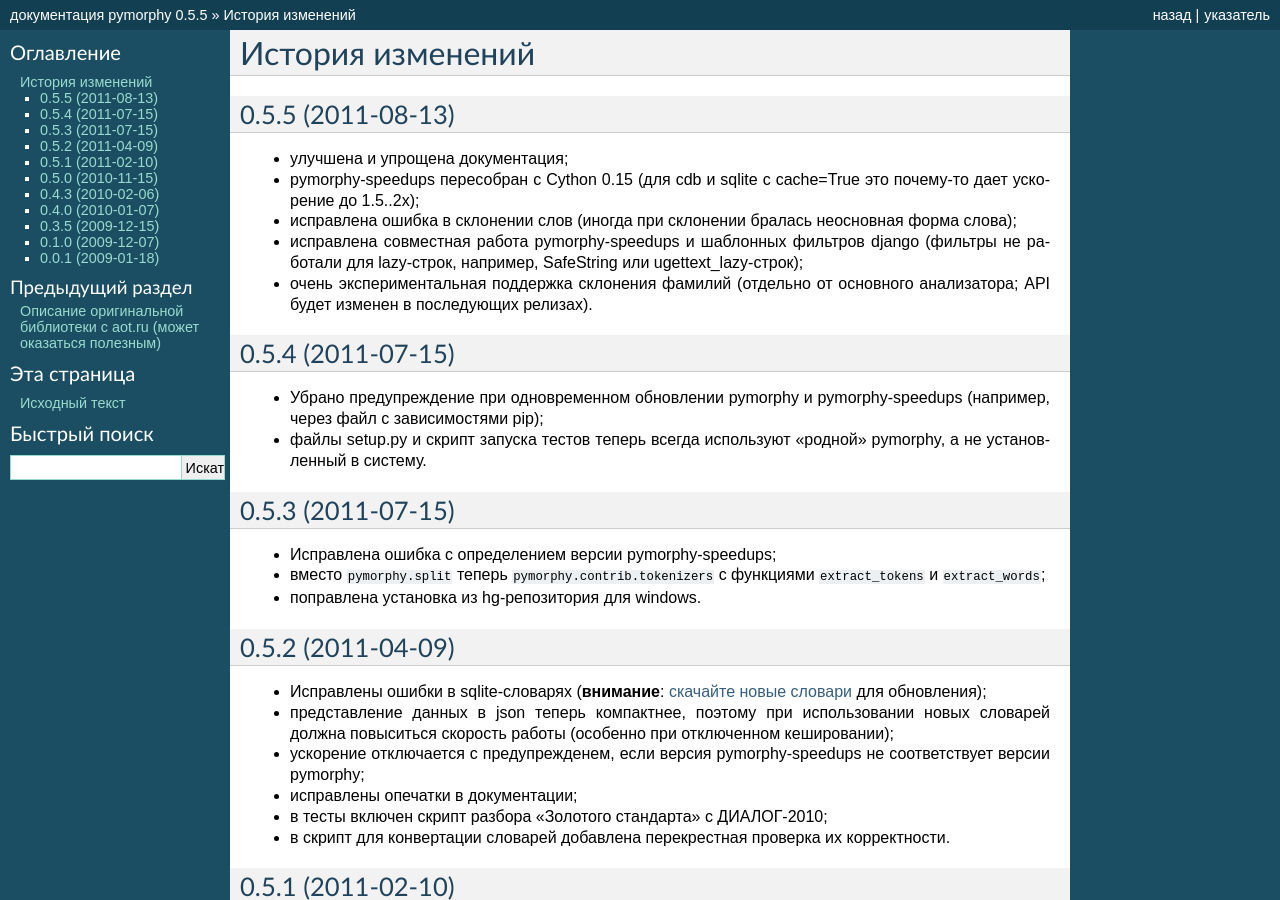
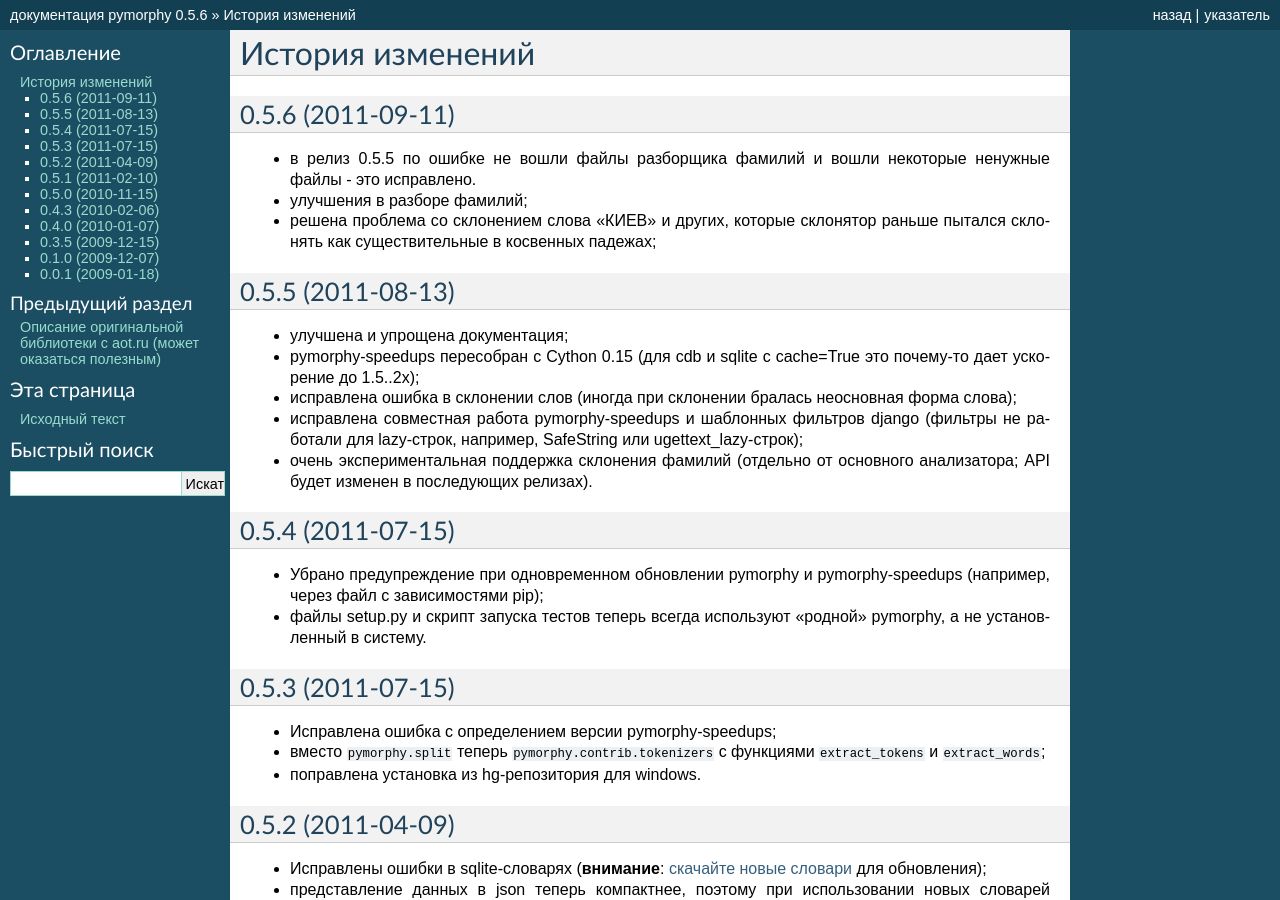
Before and after one commit to kmike/pymorphy, a Sphinx documentation site: the page built from docs/CHANGES.rst, in a window 1280 px wide and 900 px high. Built offline with Sphinx 7.4.7, drawn with Linux system fonts in a browser that asks for light colours; some of the changed text lies outside the part shown.

Commit message:
релиз 0.5.6

```diff
--- a/docs/CHANGES.rst
+++ b/docs/CHANGES.rst
@@ -1,6 +1,15 @@
 
 История изменений
 =================
+
+0.5.6 (2011-09-11)
+------------------
+
+* в релиз 0.5.5 по ошибке не вошли файлы разборщика фамилий и вошли
+  некоторые ненужные файлы - это исправлено.
+* улучшения в разборе фамилий;
+* решена проблема со склонением слова "КИЕВ" и других, которые склонятор
+  раньше пытался склонять как существительные в косвенных падежах;
 
 0.5.5 (2011-08-13)
 ------------------
--- a/docs/conf.py
+++ b/docs/conf.py
@@ -49,7 +49,7 @@
 # The short X.Y version.
 version = '0.5'
 # The full version, including alpha/beta/rc tags.
-release = '0.5.5'
+release = '0.5.6'
 
 # The language for content autogenerated by Sphinx. Refer to documentation
 # for a list of supported languages.
--- a/pymorphy/version.py
+++ b/pymorphy/version.py
@@ -1,6 +1,6 @@
 # pymorphy version info
 
-VERSION = (0, 5, 5)
+VERSION = (0, 5, 6)
 __version__ = '.'.join(map(str, VERSION))
 
 def speedups_version_is_correct(warn=True):
--- a/speedups/pymorphy_speedups/version.py
+++ b/speedups/pymorphy_speedups/version.py
@@ -1,4 +1,4 @@
 # pymorphy-speedups version info
 
-VERSION = (0, 5, 5)
+VERSION = (0, 5, 6)
 __version__ = '.'.join(map(str, VERSION))
```
